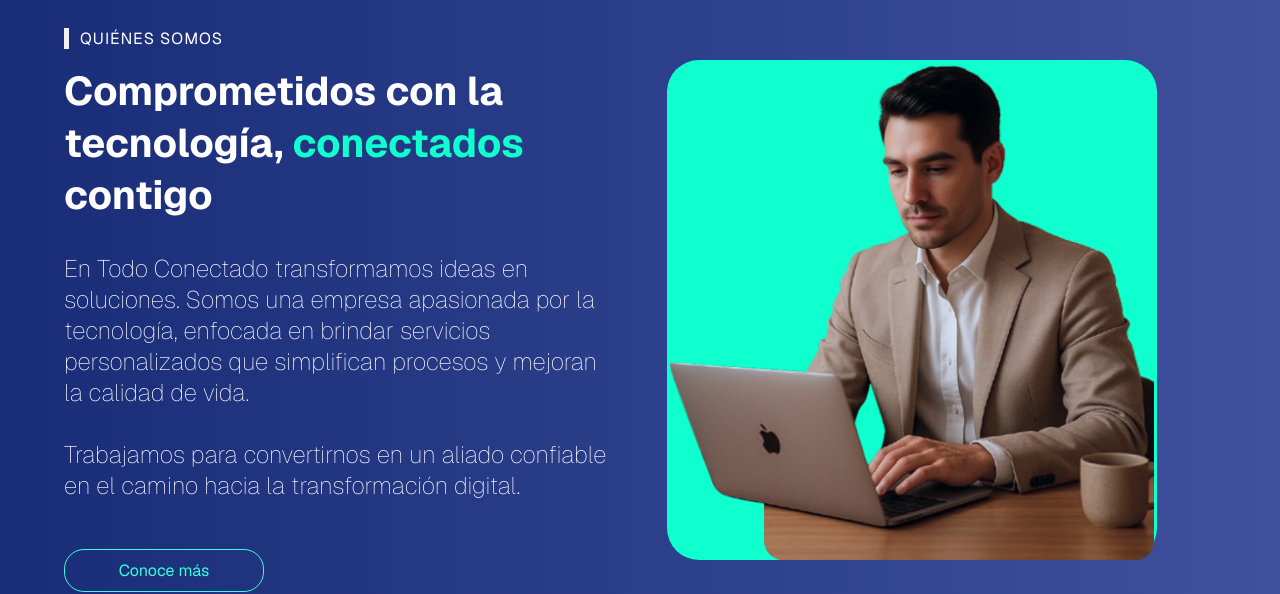
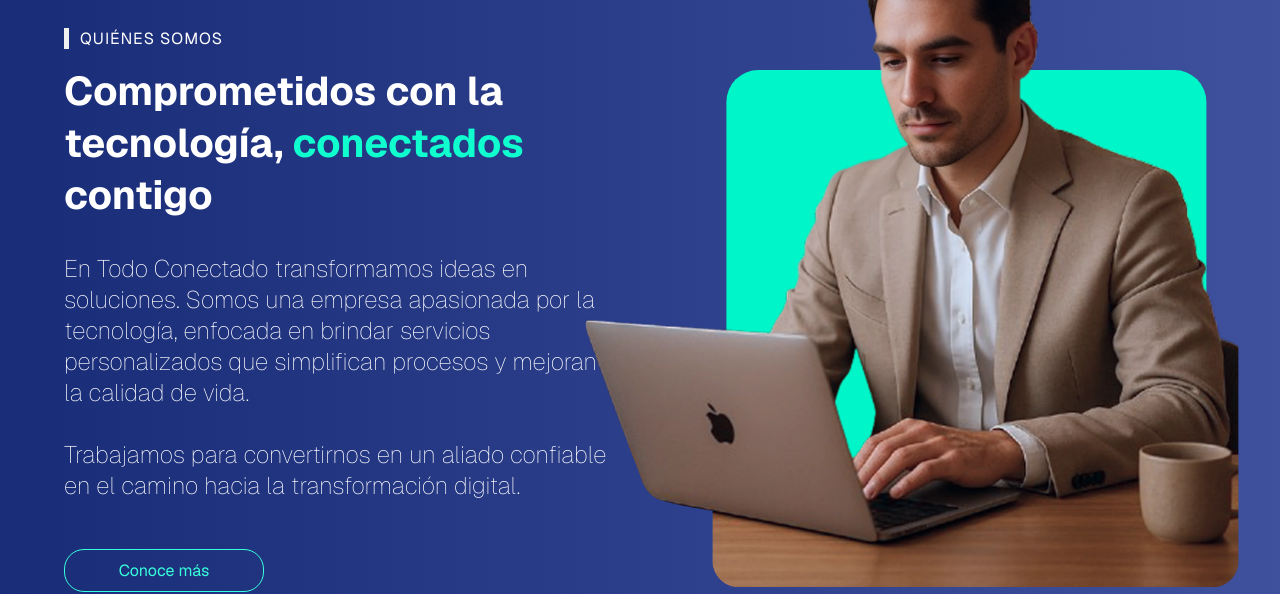
Before and after one commit to toancita/todoconectado-web, a Next.js app: page / in a window 1280 px wide. Shown: the part 1689-2283 px from the top of the page. Built offline with nearby package versions, Linux system fonts and the light colour scheme.

Commit message:
style: Fix image positioning and layout in About Us section

```diff
--- a/app/components/aboutUs/aboutUs.jsx
+++ b/app/components/aboutUs/aboutUs.jsx
@@ -22,12 +22,13 @@ export default function AboutUs() {
 
       <div className={styles.rightContent}>
         <div className={styles.imageContainer}>
+          <div className={styles.imageBackground}></div>
           <Image
             src="/about_us_image.webp"
             alt="About us"
-            fill
+            width={600}
+            height={600}
             className={styles.image}
-            style={{ objectFit: 'contain' }}
           />
         </div>
       </div>
--- a/app/components/aboutUs/aboutUs.module.css
+++ b/app/components/aboutUs/aboutUs.module.css
@@ -25,16 +25,32 @@
 }
 
 .imageContainer {
-  aspect-ratio: 2220 / 1578;
-  width: 90%;
   position: relative;
-  background-color: #0fffcf;
+  width: 100%;
+  max-width: 700px;
+  margin: auto;
+}
+
+.imageBackground {
+  width: 480px;
+  aspect-ratio: 1 / 1;
+  height: auto;
+  background-color: #00F5C9;
   border-radius: 2rem;
-  overflow: visible;
+  z-index: 1;
+  position: relative;
+  transform: translate(18%, 0%);
 }
 
 .image {
   position: absolute;
+  top: 50%;
+  left: 50%;
+  transform: translate(-50%, -59%);
+  width: 120%;
+  height: auto;
+  z-index: 2;
+  object-fit: contain;
   border-radius: 1rem;
 }
 
```
